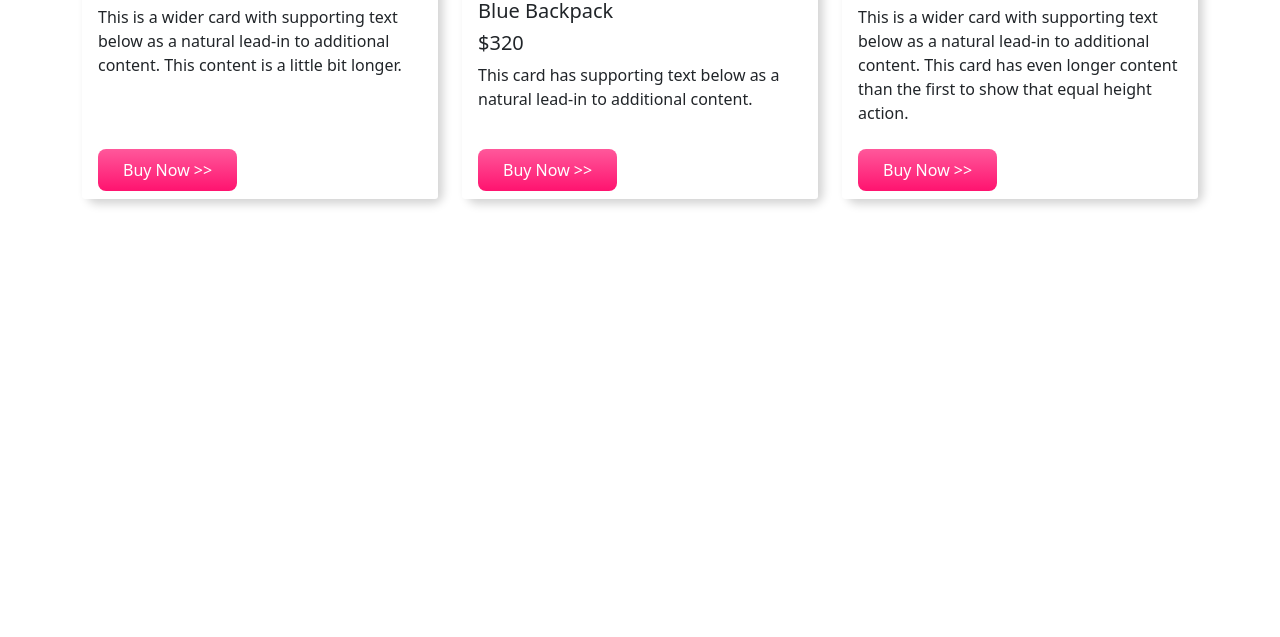
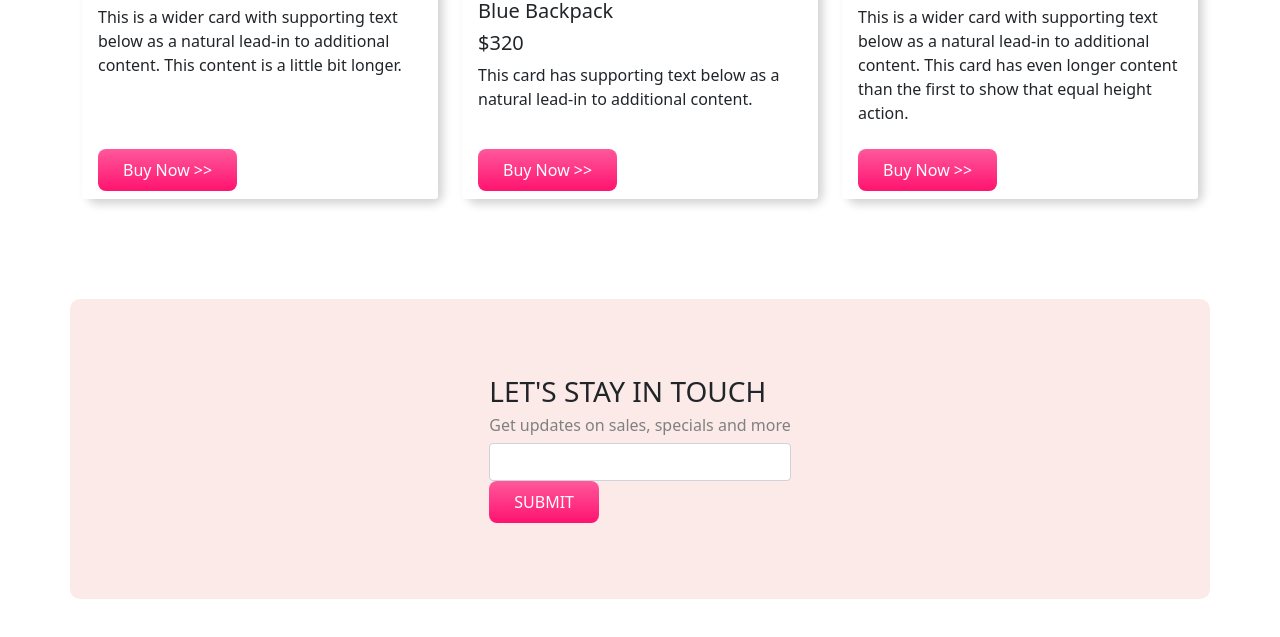
Before and after one commit to ashikdas/panda-commerce, a plain HTML site: page index.html in a window 1280 px wide. Shown: the part 1928-2565 px from the top of the page. Before the commit the page ends 2227 px from the top, so only its background shows below. Drawn offline with nearby package versions, Linux system fonts and the light colour scheme.

Commit message:
end of subscribe section

```diff
--- a/index.html
+++ b/index.html
@@ -198,6 +198,14 @@
             </div>
           </div>
     </div>
+    <div class="container d-flex justify-content-center align-items-center orange-bg" id="subscribe">
+        <div>
+            <h3>LET'S STAY IN TOUCH</h3>
+            <h6>Get updates on sales, specials and more</h6>
+            <input class="form-control" type="text">
+            <button class="buy-now-button">SUBMIT</button>
+        </div>
+    </div>
 
     <script src="https://cdn.jsdelivr.net/npm/bootstrap@5.1.1/dist/js/bootstrap.bundle.min.js" integrity="sha384-/bQdsTh/da6pkI1MST/rWKFNjaCP5gBSY4sEBT38Q/9RBh9AH40zEOg7Hlq2THRZ" crossorigin="anonymous"></script>
     <script src="https://cdn.jsdelivr.net/npm/@popperjs/core@2.9.3/dist/umd/popper.min.js" integrity="sha384-W8fXfP3gkOKtndU4JGtKDvXbO53Wy8SZCQHczT5FMiiqmQfUpWbYdTil/SxwZgAN" crossorigin="anonymous"></script>
--- a/style.css
+++ b/style.css
@@ -47,3 +47,9 @@
     background-color: white;
     border-top: none;
 }
+#subscribe{
+    height: 300px;
+}
+#subscribe h6{
+    color: gray;
+}
```
